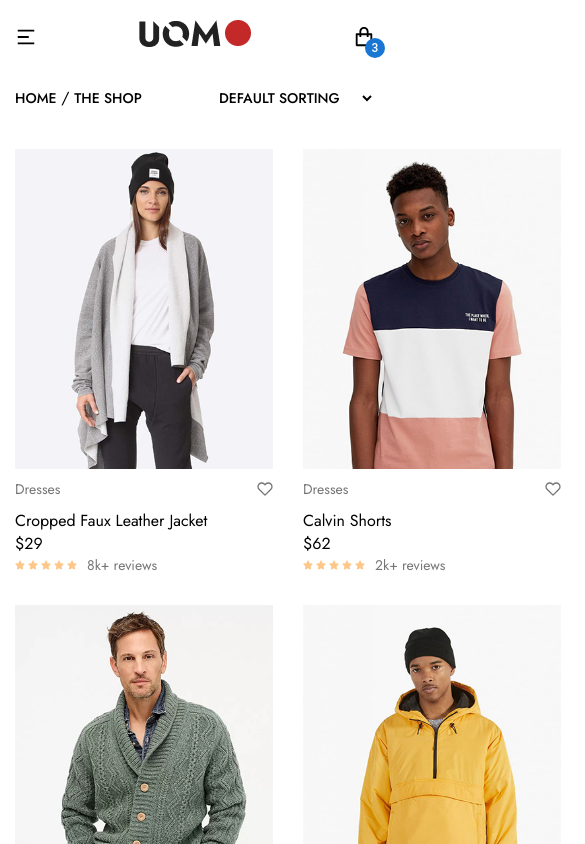
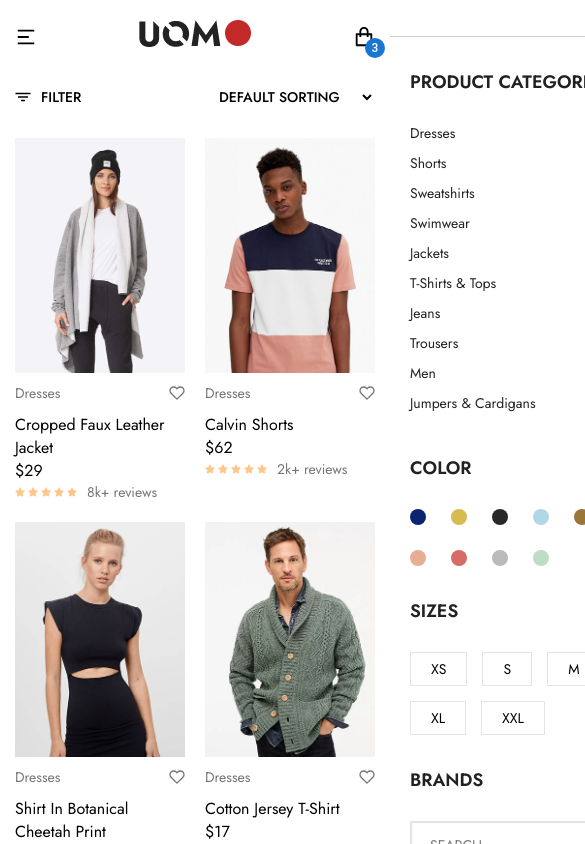
Before and after one commit to toyor009/ShopNow, a React (Create React App) app: page /shop in a window 390 px wide. Shown: the top 844 px of the page, 585 px wide, since content can reach past the window. Built offline with nearby package versions, Linux system fonts and the light colour scheme.

Commit message:
"Add filter drawer and adjust layout for smaller screens in ShopDetails component"

```diff
--- a/src/Components/Shop/ShopDetails/ShopDetails.css
+++ b/src/Components/Shop/ShopDetails/ShopDetails.css
@@ -14,7 +14,7 @@
 /* Shop Right Section */
 
 .shopDetails__right {
-  width: 73%;
+  width: 77%;
   display: flex;
   flex-direction: column;
   padding-top: 12px;
@@ -51,6 +51,19 @@
   width: 100%;
 }
 
+.filterLeft {
+  display: flex;
+  align-items: center;
+  gap: 10px;
+  display: none;
+}
+
+.filterLeft p {
+  text-transform: uppercase;
+  font-weight: 500;
+  font-size: 14px;
+}
+
 .shopDetailsSort select {
   border: none;
   text-transform: uppercase;
@@ -58,6 +71,57 @@
   font-weight: 500;
   font-size: 14px;
   background-color: white;
+}
+
+.shopDetailsSort {
+  display: flex;
+  align-items: center;
+  gap: 10px;
+}
+
+.filterRight {
+  display: flex;
+  align-items: center;
+  gap: 10px;
+  display: none;
+}
+
+.filterSeprator {
+  width: 2px;
+  height: 22px;
+  background-color: #e4e4e4;
+}
+
+/* Add to the existing CSS file */
+
+.filterDrawer {
+  position: fixed;
+  top: 0;
+  right: -300px;
+  width: 300px;
+  height: 100%;
+  background-color: white;
+  transition: right 0.3s ease;
+  z-index: 1000;
+}
+
+.filterDrawer.open {
+  right: 0;
+}
+
+.drawerHeader {
+  display: flex;
+  justify-content: flex-end;
+  padding: 10px;
+  border-bottom: 1px solid #ccc;
+}
+
+.closeButton {
+  cursor: pointer;
+}
+
+.drawerContent {
+  padding: 20px;
 }
 
 /* Shop Products */
@@ -189,10 +253,68 @@
   .shopDetails {
     padding: 0 60px;
   }
+
+  .sdProductImages {
+    width: 100%;
+    height: 250px;
+  }
+
+  .sdProductContainer:hover h4 {
+    top: 200px;
+  }
 }
 
 @media screen and (max-width: 991px) {
   .shopDetails__left {
+    display: none;
+  }
+
+  .shopDetails__right {
+    width: 100%;
+  }
+
+  .filterRight {
+    display: flex;
+  }
+
+  .shopDetailsProductsContainer {
+    grid-template-columns: repeat(2, 1fr);
+    grid-gap: 20px;
+  }
+
+  .sdProductContainer h4 {
+    top: 520px;
+  }
+
+  .sdProductImages {
+    width: 100%;
+    height: 490px;
+  }
+
+  .sdProductContainer:hover h4 {
+    top: 440px;
+  }
+}
+
+@media screen and (max-width: 768px) {
+  .sdProductImages {
+    width: 100%;
+    height: 370px;
+  }
+
+  .sdProductContainer:hover h4 {
+    top: 320px;
+  }
+
+  .shopDetailsBreadcrumbLink {
+    display: none;
+  }
+
+  .filterLeft {
+    display: flex;
+  }
+
+  .filterRight {
     display: none;
   }
 }
@@ -203,5 +325,53 @@
   }
   .shopDetails__right {
     width: 100%;
+    gap: 30px;
+  }
+
+  .sdProductImages {
+    width: 100%;
+    height: 235px;
+  }
+
+  .sdProductContainer:hover h4 {
+    top: 185px;
   }
 }
+
+@media screen and (max-width: 320px) {
+  .sdProductImages {
+    width: 100%;
+    height: 170px;
+  }
+
+  .sdProductContainer h4 {
+    font-size: 12px;
+  }
+
+  .sdProductContainer:hover h4 {
+    top: 125px;
+  }
+
+  .sdProductNameInfo h5 {
+    font-size: 14px;
+  }
+
+  .sdProductNameInfo p {
+    font-size: 12px;
+  }
+
+  .sdProductRatingReviews {
+    display: flex;
+    gap: 5px;
+  }
+
+  .sdProductRatingReviews span {
+    font-size: 12px;
+  }
+
+  .sdProductRatingStar {
+    display: flex;
+    align-items: center;
+    gap: 2px;
+  }
+}
--- a/src/Components/Shop/ShopDetails/ShopDetails.jsx
+++ b/src/Components/Shop/ShopDetails/ShopDetails.jsx
@@ -1,22 +1,29 @@
 import React, { useState } from "react";
 import Filter from "../Filters/Filter";
-
 import { Link } from "react-router-dom";
-
 import "./ShopDetails.css";
 import StoreData from "../../../Data/StoreData";
-
 import { FiHeart } from "react-icons/fi";
 import { FaStar } from "react-icons/fa";
+import { IoFilterSharp } from "react-icons/io5";
 
 const ShopDetails = () => {
   const [wishList, setWishList] = useState({});
+  const [isDrawerOpen, setIsDrawerOpen] = useState(false);
 
   const handleWishlistClick = (productID) => {
     setWishList((prevWishlist) => ({
       ...prevWishlist,
       [productID]: !prevWishlist[productID],
     }));
+  };
+
+  const toggleDrawer = () => {
+    setIsDrawerOpen(!isDrawerOpen);
+  };
+
+  const closeDrawer = () => {
+    setIsDrawerOpen(false);
   };
 
   return (
@@ -32,6 +39,10 @@ const ShopDetails = () => {
                 <Link to="/">Home</Link>&nbsp;/&nbsp;
                 <Link to="/shop">The Shop</Link>
               </div>
+              <div className="filterLeft">
+                <IoFilterSharp onClick={toggleDrawer} />
+                <p>Filter</p>
+              </div>
               <div className="shopDetailsSort">
                 <select name="sort" id="sort">
                   <option value="default">Default Sorting</option>
@@ -44,6 +55,11 @@ const ShopDetails = () => {
                   <option value="oldToNew">Date, old to new</option>
                   <option value="newToOld">Date, new to old</option>
                 </select>
+                <div className="filterRight">
+                  <div className="filterSeprator"></div>
+                  <IoFilterSharp onClick={toggleDrawer} />
+                  <p>Filter</p>
+                </div>
               </div>
             </div>
             <div className="shopDetailsProducts">
@@ -102,6 +118,15 @@ const ShopDetails = () => {
           </div>
         </div>
       </div>
+      {/* Drawer */}
+      <div className={`filterDrawer ${isDrawerOpen ? "open" : ""}`}>
+        <div className="drawerHeader">
+          <IoFilterSharp onClick={closeDrawer} className="closeButton" />
+        </div>
+        <div className="drawerContent">
+          <Filter />
+        </div>
+      </div>
     </div>
   );
 };
```
